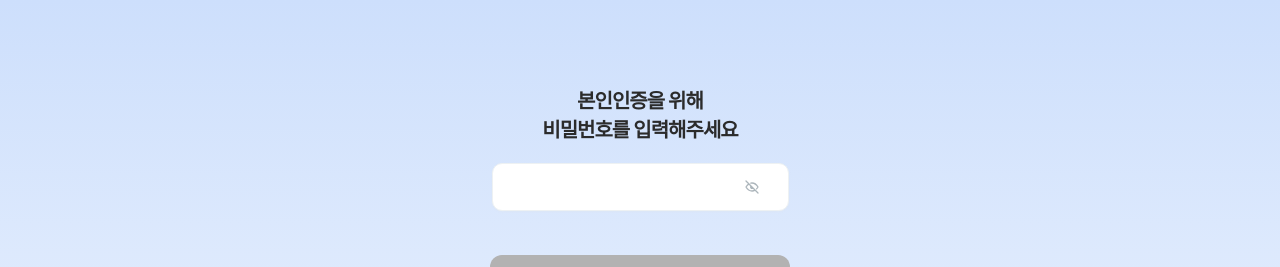
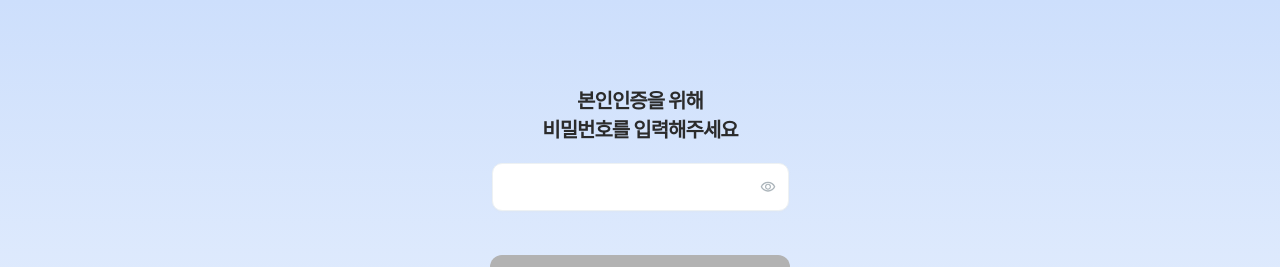
Before and after one commit to CtrlX-oneDayWallet/dayPocket_Front, a React (Create React App) app: page /asset/account/2 in a window 1280 px wide. Both pictures are taken after a click on the icon 751 px from the left and 187 px from the top of the page. Shown: the top 267 px of the page. Built offline with nearby package versions, Linux system fonts and the light colour scheme.

Commit message:
feat: eye svg 추가

```diff
--- a/src/pages/assets/Account2.styles.ts
+++ b/src/pages/assets/Account2.styles.ts
@@ -28,7 +28,7 @@ export const InputWrap = styled.div`
   width: 295px;
   height: 46px;
   align-items: center;
-  gap: 44px;
+  gap: 60px;
   border-radius: 10px;
   border: 1px solid #edf1f3;
   background-color: ${({ theme }) => theme.gray.white};
--- a/src/pages/assets/Account2.tsx
+++ b/src/pages/assets/Account2.tsx
@@ -3,6 +3,7 @@ import * as S from "./Account2.styles";
 import { useNavigate } from "react-router-dom";
 import { useState } from "react";
 import { ReactComponent as EyeOffIcon } from "@/assets/icons/eye-off.svg";
+import { ReactComponent as EyeOpenIcon } from "@/assets/icons/eye-open.svg";
 
 export default function Account2() {
   const navigate = useNavigate();
@@ -35,12 +36,21 @@ export default function Account2() {
             }}
           />
         </S.InputBox>
+        {visible ? (
+          <EyeOpenIcon
+            width={16}
+            height={16}
+            onClick={() => setVisible(!visible)}
+            style={{ cursor: "pointer" }}
+          />
+        ) : (
           <EyeOffIcon
             width={16}
             height={16}
             onClick={() => setVisible(!visible)}
             style={{ cursor: "pointer" }}
           />
+        )}
       </S.InputWrap>
       <Button
         label="확인"
```
Also changed, not shown: src/assets/icons/eye-open.svg (added). Lines whose indentation alone changed are shown as unchanged.
